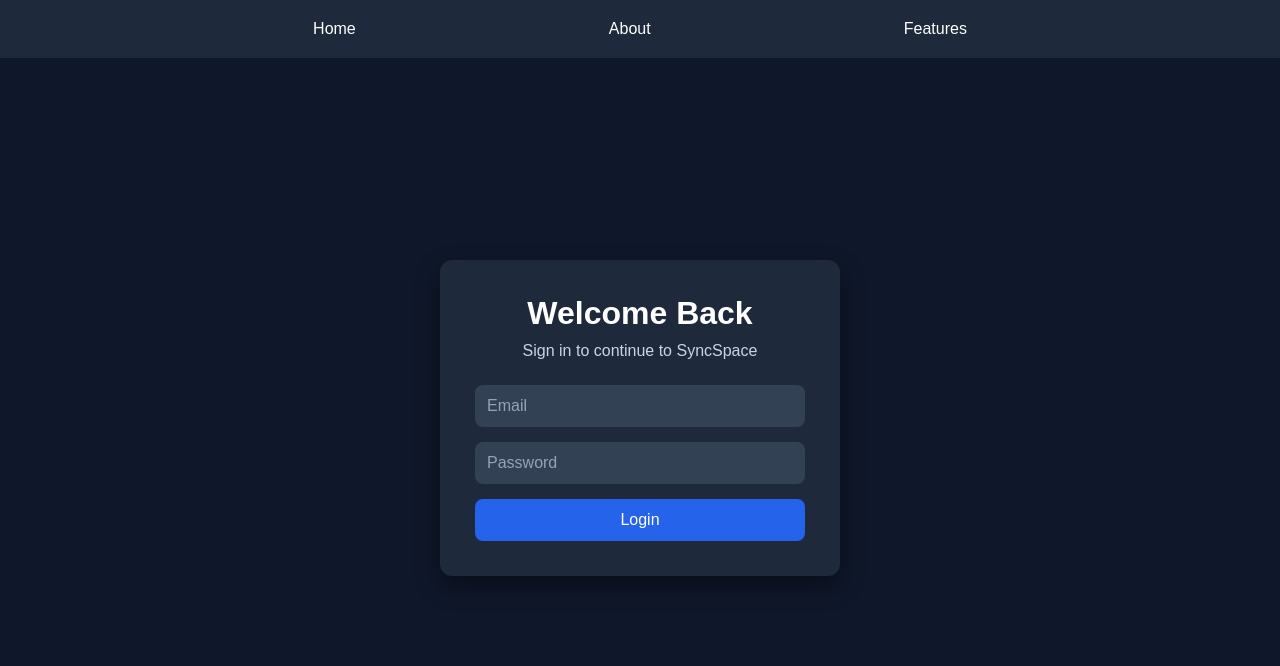
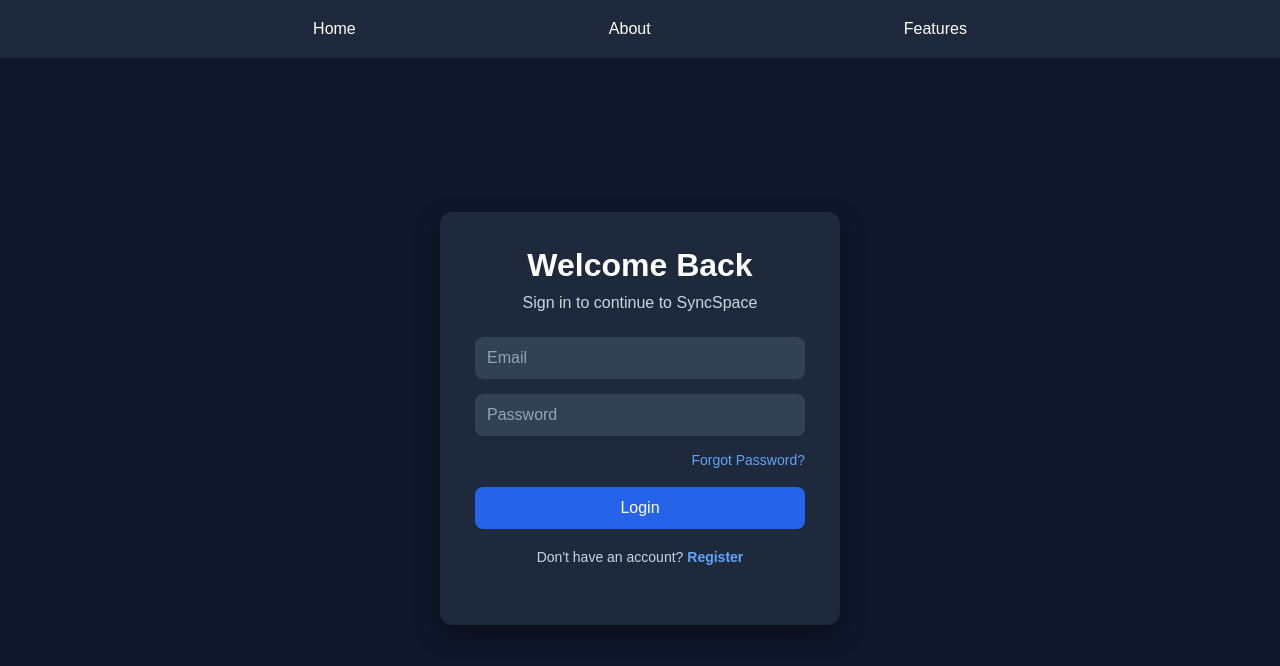
Before and after one commit to chandancoder-dev/syncspace-team14, a React (Vite) app in the folder client/: page /login in a window 1280 px wide. Shown: the top 666 px of the page. Built offline with nearby package versions, Linux system fonts and the light colour scheme.

Commit message:
feat: add forgot password and register links

```diff
--- a/client/src/components/Login.jsx
+++ b/client/src/components/Login.jsx
@@ -10,7 +10,15 @@ function Login() {
         <input type="email" placeholder="Email" />
         <input type="password" placeholder="Password" />
 
+        <div className="forgot-password">
+          <a href="#">Forgot Password?</a>
+        </div>
+
         <button>Login</button>
+
+        <p className="register-text">
+          Don't have an account? <a href="#">Register</a>
+        </p>
       </div>
     </div>
   );
--- a/client/src/styles/login.css
+++ b/client/src/styles/login.css
@@ -55,3 +55,33 @@
 .login-card button:hover {
     background: #1d4ed8;
 }
+.forgot-password {
+    text-align: right;
+    margin-bottom: 18px;
+}
+
+.forgot-password a {
+    color: #60a5fa;
+    text-decoration: none;
+    font-size: 14px;
+}
+
+.forgot-password a:hover {
+    text-decoration: underline;
+}
+
+.register-text {
+    margin-top: 20px;
+    color: #cbd5e1;
+    font-size: 14px;
+}
+
+.register-text a {
+    color: #60a5fa;
+    text-decoration: none;
+    font-weight: 600;
+}
+
+.register-text a:hover {
+    text-decoration: underline;
+}
```
